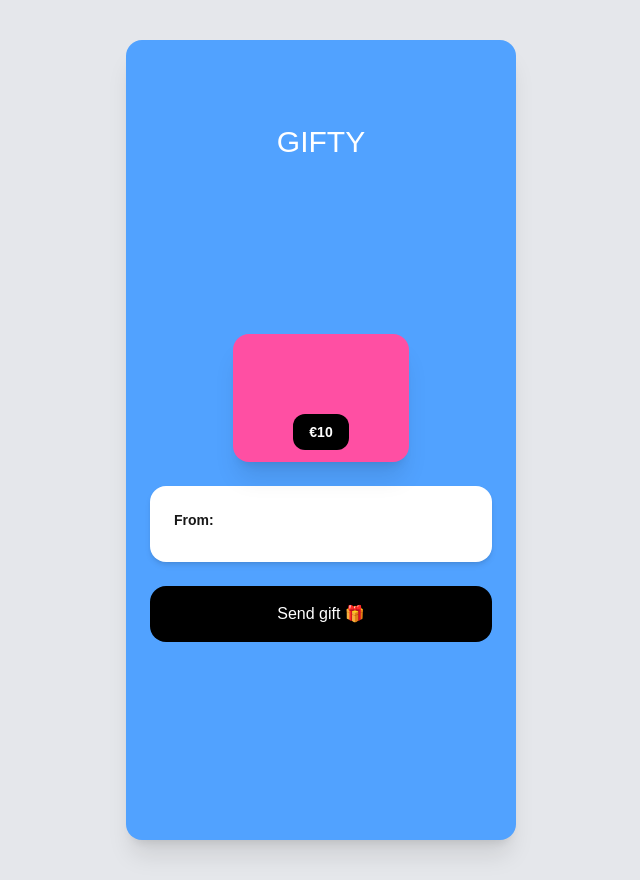
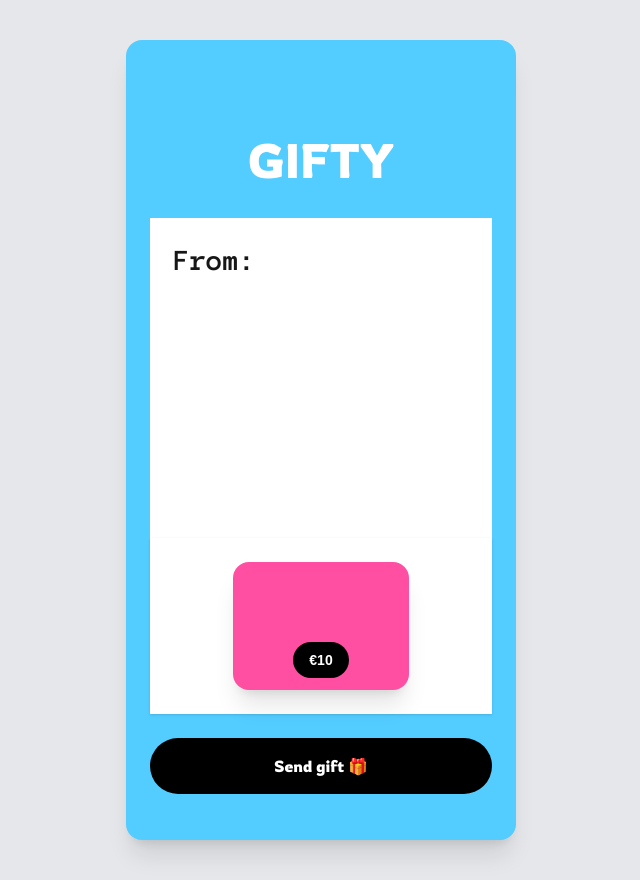
Before and after one commit to AngelinaCo10/personal-projectS4, a Next.js app: page /preview in a window 1280 px wide. Shown: the whole page, without its empty margins (319-959 px from the left). Built offline with nearby package versions, Linux system fonts and the light colour scheme.

Commit message:
Added styling to Create customize page

```diff
--- a/src/app/create/customize/page.tsx
+++ b/src/app/create/customize/page.tsx
@@ -109,7 +109,7 @@ export default function CustomizePage() {
         <main className="min-h-screen w-screen bg-[#53ccff] md:w-full md:max-w-[390px] md:rounded-2xl md:shadow-xl md:overflow-hidden flex flex-col">
           {/* Header */}
           <div className="mt-[60px] flex items-center justify-center">
-            <h1 className="text-3xl text-white font-rowdies text-center">
+            <h1 className="text-[48px] text-white font-rowdies text-center font-['Rowdies']">
               GIFTY
             </h1>
           </div>
@@ -126,15 +126,16 @@ export default function CustomizePage() {
                 X
               </button>
 
-              <h2 className="text-3xl font-semibold text-center mb-1 text-[#53ccff]">
+              <h2 className="text-3xl font-semibold text-start ml-3 mt-3 mb-1 text-[#53ccff] font-['Rowdies']">
                 Customize
               </h2>
-              <p className="text-center text-gray-600 mb-6 font-anonymous">
+              <p className="text-start ml-3  text-gray-600 mb-6 font-['Anonymous_Pro']">
                 Choose music and colors.
               </p>
+              <div className=" p-4 flex flex-col bg-white rounded-3xl relative shadow-[0px_4px_13px_0px_rgba(94,204,255,1.00)] border border-neutral-400 mb-6">
 
               {/* Music */}
-              <p className="text-sm font-medium text-gray-700 mb-2">Music</p>
+              <p className="text-sm font-medium text-gray-700 mb-2 font-['Anonymous_Pro']">Music</p>
               <div className="grid grid-cols-2 gap-3">
                 {MUSIC_OPTIONS.map((opt) => (
                   <button
@@ -153,7 +154,7 @@ export default function CustomizePage() {
               </div>
 
               {/* Gift color */}
-              <p className="text-sm font-medium text-gray-700 mt-6 mb-2">
+              <p className="text-sm font-medium text-gray-700 mt-6 mb-2 font-['Anonymous_Pro']">
                 Gift color
               </p>
               <div className="flex gap-3">
@@ -173,7 +174,7 @@ export default function CustomizePage() {
               </div>
 
               {/* Card color */}
-              <p className="text-sm font-medium text-gray-700 mt-6 mb-2">
+              <p className="text-sm font-medium text-gray-700 mt-6 mb-2 font-['Anonymous_Pro']">
                 Card color
               </p>
               <div className="flex gap-3">
@@ -194,7 +195,7 @@ export default function CustomizePage() {
 
               {/* Preview */}
               <div className="mt-6 rounded-2xl p-4 border border-gray-200">
-                <p className="text-sm font-medium text-gray-700 mb-3">Preview</p>
+                <p className="text-sm font-medium text-gray-700 mb-3 font-['Anonymous_Pro']">Preview</p>
 
                 <div className="flex items-center gap-4">
                   <div
@@ -213,7 +214,8 @@ export default function CustomizePage() {
                   </div>
                 </div>
 
-                <p className="text-xs text-gray-500 mt-3">Music: {music}</p>
+                <p className="text-xs text-gray-500 mt-3 font-['Anonymous_Pro']">Music: {music}</p>
+              </div>
               </div>
 
               {/* Buttons bottom (zelfde vibe als Create) */}
@@ -221,7 +223,7 @@ export default function CustomizePage() {
                 <button
                   type="button"
                   onClick={goBack}
-                  className="w-1/2 rounded-2xl py-4 font-medium border border-gray-200"
+                  className="w-1/2 rounded-4xl py-4 font-medium border border-gray-200 font-['Rowdies']"
                 >
                   Back
                 </button>
@@ -229,7 +231,7 @@ export default function CustomizePage() {
                 <button
                   type="button"
                   onClick={goPreview}
-                  className="w-1/2 rounded-2xl py-4 font-medium bg-black text-white"
+                  className="w-1/2 rounded-4xl py-4 font-medium bg-[#53ccff]  text-white hover:disabled:opacity-50 font-['Rowdies'] "
                 >
                   Preview
                 </button>
--- a/src/app/create/page.tsx
+++ b/src/app/create/page.tsx
@@ -72,7 +72,7 @@ export default function CreatePage() {
           <div className="mt-[60px] flex items-center justify-center">
 
 
-            <h1 className="text-3xl text-white font-rowdies text-center ">
+            <h1 className="text-[48px] text-white font-rowdies text-center font-['Rowdies']">
               GIFTY
             </h1>
 
@@ -92,14 +92,14 @@ export default function CreatePage() {
                 X
               </button>
 
-              <h2 className="text-3xl font-semibold text-start ml-3 mb-1 text-[#5ECCFF] ">
+              <h2 className="text-3xl font-semibold text-start ml-3 mb-1 mt-3 text-[#5ECCFF] font-['Rowdies']">
                 Make your Gifty
               </h2>
               <p className="text-start text-gray-600 ml-3 mb-6 font-['Anonymous_Pro']">
                 Write your message and choose an amount.
               </p>
               <div className=" p-4 flex flex-col bg-white rounded-3xl relative shadow-[0px_4px_13px_0px_rgba(94,204,255,1.00)] border border-neutral-400 mb-6">
-                <label className="block text-sm font-medium text-gray-700 mb-2">
+                <label className="block text-sm font-medium text-gray-700 mb-2 font-['Anonymous_Pro']">
                   Your name
                 </label>
                 <input
@@ -109,7 +109,7 @@ export default function CreatePage() {
                   className="w-full rounded-xl border border-gray-200 px-4 py-3 outline-none focus:border-black"
                 />
 
-                <label className="block text-sm font-medium text-gray-700 mt-5 mb-2">
+                <label className="block text-sm font-medium text-gray-700 mt-5 mb-2 font-['Anonymous_Pro']">
                   Message
                 </label>
                 <textarea
@@ -120,7 +120,7 @@ export default function CreatePage() {
                   className="w-full resize-none rounded-xl border border-gray-200 px-4 py-3 outline-none focus:border-black"
                 />
 
-                <label className="block text-sm font-medium text-gray-700 mt-5 mb-2">
+                <label className="block text-sm font-medium text-gray-700 mt-5 mb-2 font-['Anonymous_Pro']">
                   Amount (€)
                 </label>
 
@@ -154,7 +154,7 @@ export default function CreatePage() {
 
               <button
                 type="submit"
-                className="mt-auto w-full rounded-4xl py-4 font-medium bg-[#53ccff] text-white hover:disabled:opacity-50"
+                className="mt-auto w-full rounded-4xl py-4 font-medium bg-[#53ccff] text-white hover:disabled:opacity-50 font-['Rowdies']"
                 disabled={!senderName || !message || amount < 1}
               >
                 Next
--- a/src/app/g/[token]/page.tsx
+++ b/src/app/g/[token]/page.tsx
@@ -43,7 +43,7 @@ export default async function GiftPage(
     <main style={{ maxWidth: 600, margin: "0 auto", padding: 24 }}>
       <h1>Je hebt een cadeau gekregen 🎁</h1>
       <p><strong>Van:</strong> {gift.sender_name}</p>
-      <p><strong>Bedrag:</strong> € {(gift.amount_cents)}</p>
+      <p><strong>Bedrag:</strong> € {(gift.amount_cents / 1).toFixed(2)}</p>
       <p><strong>Bericht:</strong></p>
       <p>{gift.message}</p>
     </main>
--- a/src/app/page.tsx
+++ b/src/app/page.tsx
@@ -6,7 +6,7 @@ export default function Home() {
       <main className="relative min-h-screen w-screen  bg-[#5ECCFF] p-6 md:w-full md:max-w-[390px] md:rounded-2xl md:shadow-xl md:overflow-hidden flex flex-col">
 
         {/* GIFTY gecentreerd */}
-        <h1 className="text-5xl text-white font-rowdies text-center mb-6 mt-16">
+        <h1 className="text-[48px] text-white font-[Rowdies] text-center mb-6 mt-16">
           GIFTY
         </h1>
 
--- a/src/app/preview/page.tsx
+++ b/src/app/preview/page.tsx
@@ -73,6 +73,8 @@ export default function PreviewPage() {
                 amount_cents: data.amount,
                 currency: "EUR",
                 claim_token: token,
+
+
             }),
         });
 
@@ -92,11 +94,11 @@ export default function PreviewPage() {
 
     /* ---------------- UI ---------------- */
     return (
-    <div className="min-h-screen bg-blue-400 md:bg-gray-200 md:flex md:justify-center md:py-10">
-      <main className="min-h-screen w-screen bg-blue-400 p-6 md:max-w-[390px] md:rounded-2xl md:shadow-xl flex flex-col">
+        <div className="min-h-screen bg-[#53ccff] md:bg-gray-200 md:flex md:justify-center md:py-10">
+            <main className="min-h-screen w-screen bg-[#53ccff] p-6 md:max-w-[390px] md:rounded-2xl md:shadow-xl flex flex-col">
 
                 {/* Header */}
-        <h1 className="mt-[60px] text-3xl text-white font-rowdies text-center">
+                <h1 className="mt-[60px] text-[48px] text-white font-rowdies text-center font-['Rowdies']">
                     GIFTY
                 </h1>
 
@@ -104,30 +106,33 @@ export default function PreviewPage() {
                 <div className="flex-1 flex items-center justify-center">
                     <div className="w-full space-y-6">
 
+
+                        {/* Card preview */}
+                        <div
+                            className="mb-auto h-80 p-6   border-neutral-400"
+                            style={{ backgroundColor: data.cardColor }}
+                        >
+                            <p className="text-3xl font-semibold mb-2 font-['anonymous_pro']">
+                                From: {data.senderName}
+                            </p>
+                            <p className="text-gray-800">
+                                {data.message}
+                            </p>
+                        </div>
+                        <div className="w-full bg-white p-6 shadow-sm ">
+
                             {/* Gift preview */}
                             <div className="flex justify-center">
                                 <div
                                     className="w-44 h-32 rounded-2xl shadow-xl flex items-end justify-center"
                                     style={{ backgroundColor: data.giftColor }}
                                 >
-                <span className="mb-3 bg-black text-white px-4 py-2 rounded-xl text-sm font-semibold">
+                                    <span className="mb-3 bg-black text-white px-4 py-2 rounded-4xl text-sm font-semibold">
                                         €{data.amount}
                                     </span>
                                 </div>
                             </div>
 
-            {/* Card preview */}
-            <div
-              className="rounded-2xl p-6 shadow-md"
-              style={{ backgroundColor: data.cardColor }}
-            >
-              <p className="text-sm font-semibold mb-2">
-                From: {data.senderName}
-              </p>
-              <p className="text-gray-800">
-                {data.message}
-              </p>
-            </div>
 
                             {/* Error */}
                             {error && (
@@ -135,13 +140,13 @@ export default function PreviewPage() {
                                     {error}
                                 </p>
                             )}
-
+                        </div>
                         {/* Actions */}
                         {!sent ? (
                             <button
                                 onClick={onSend}
                                 disabled={sending}
-                className="w-full bg-black text-white py-4 rounded-2xl font-medium disabled:opacity-50"
+                                className="w-full bg-black text-white py-4 rounded-4xl font-medium disabled:opacity-50 font-['Rowdies']"
                             >
                                 {sending ? "Sending…" : "Send gift 🎁"}
                             </button>
@@ -175,7 +180,7 @@ export default function PreviewPage() {
 
                                     <button
                                         onClick={nativeShare}
-                    className="rounded-2xl py-3 bg-black text-white"
+                                        className="mt-auto rounded-2xl py-3 bg-black text-white"
                                     >
                                         📤
                                     </button>
```
Lines whose indentation alone changed are shown as unchanged.
